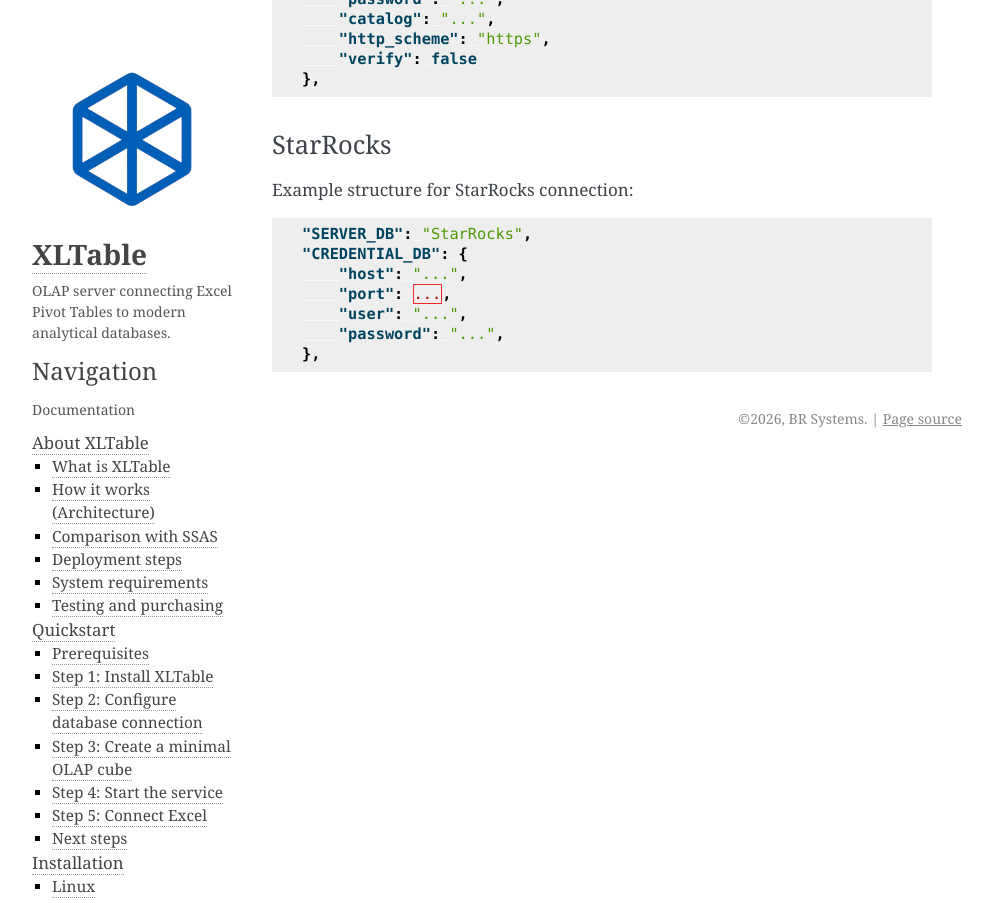
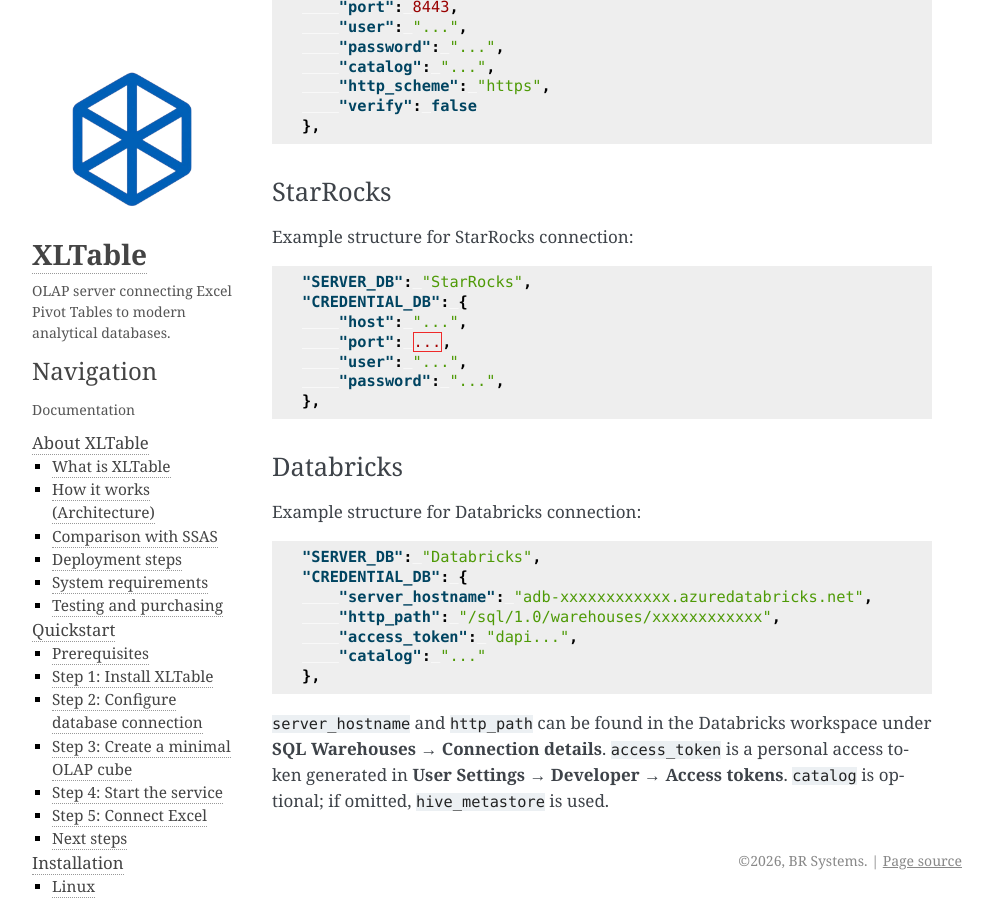
Before and after one commit to brmoscow/xltable, a Sphinx documentation site: the page built from docs/install.rst, in a window 1280 px wide and 900 px high, scrolled down 7237 px. Shown: the whole window, without its empty margins (148-1141 px from the left). Built offline with Sphinx 7.4.7, drawn with Linux system fonts in a browser that asks for light colours.

Commit message:
Databricks

```diff
--- a/docs/index.rst
+++ b/docs/index.rst
@@ -31,6 +31,8 @@
 - BigQuery
 - Snowflake
 - Trino
+- StarRocks
+- Databricks
 
 Getting started
 ===============
--- a/docs/install.rst
+++ b/docs/install.rst
@@ -311,6 +311,8 @@
 - BigQuery
 - Snowflake
 - Trino
+- StarRocks
+- Databricks
 
 For each database type, the corresponding configuration section must be
 defined in ``settings.json``.
@@ -391,3 +393,23 @@
         "user": "...",
         "password": "...",
     },
+
+Databricks
+^^^^^^^^^^
+
+Example structure for Databricks connection:
+
+.. code-block:: json
+
+    "SERVER_DB": "Databricks",
+    "CREDENTIAL_DB": {
+        "server_hostname": "adb-xxxxxxxxxxxx.azuredatabricks.net",
+        "http_path": "/sql/1.0/warehouses/xxxxxxxxxxxx",
+        "access_token": "dapi...",
+        "catalog": "..."
+    },
+
+``server_hostname`` and ``http_path`` can be found in the Databricks workspace
+under **SQL Warehouses → Connection details**.
+``access_token`` is a personal access token generated in **User Settings → Developer → Access tokens**.
+``catalog`` is optional; if omitted, ``hive_metastore`` is used.
--- a/docs/quickstart.rst
+++ b/docs/quickstart.rst
@@ -20,7 +20,7 @@
 Before starting, make sure you have:
 
 - A Linux server (Ubuntu 22.04+ recommended) with sudo access
-- An analytical database (ClickHouse, BigQuery, Snowflake, Trino or StarRocks)
+- An analytical database (ClickHouse, BigQuery, Snowflake, Trino, StarRocks or Databricks)
 - Microsoft Excel (Microsoft 365 or Excel 2016+)
 - XLTable distribution file (contact help@xltable.com to obtain it)
 
```
